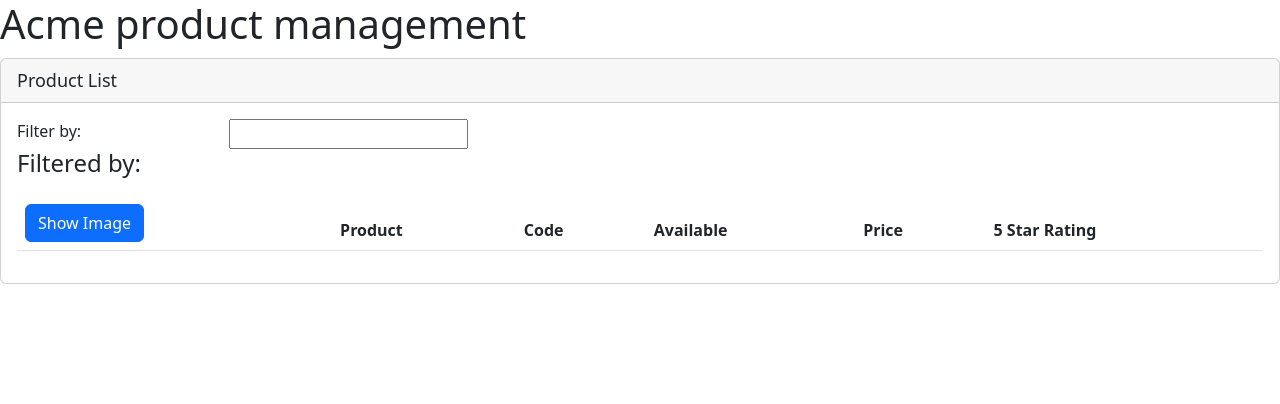
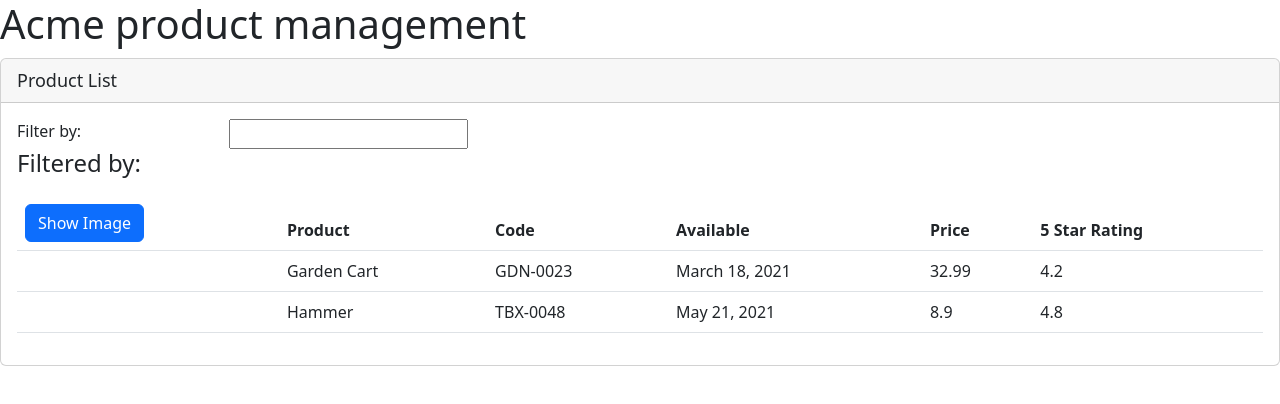
Before and after one commit to robbrownsell/APM, an Angular app: page / in a window 1280 px wide. Shown: the top 404 px of the page. Built offline with nearby package versions, Linux system fonts and the light colour scheme.

Commit message:
added products

```diff
--- a/src/app/products/product-list.component.html
+++ b/src/app/products/product-list.component.html
@@ -1,6 +1,6 @@
 <div class="card">
   <div class="card-header">
-    Product List
+    {{pageTitle}}
   </div>
 
   <div class="card-body">
@@ -16,7 +16,7 @@
       </div>
     </div>
     <div class="table-responsive">
-      <table class = "table">
+      <table class = "table" *ngIf="products.length">
         <thead>
           <tr>
             <th>
@@ -32,7 +32,14 @@
           </tr>
         </thead>
         <tbody>
-
+          <tr *ngFor="let product of products">
+            <td></td>
+            <td>{{product.productName}}</td>
+            <td>{{product.productCode}}</td>
+            <td>{{product.releaseDate}}</td>
+            <td>{{product.price}}</td>
+            <td>{{product.starRating}}</td>
+          </tr>
         </tbody>
       </table>
     </div>
--- a/src/app/products/product-list.component.ts
+++ b/src/app/products/product-list.component.ts
@@ -7,5 +7,27 @@
   }
 )
 export class ProductListComponent {
-
+  pageTitle: string = "Product List";
+  products: any[] = [
+    {
+      "productId": 2,
+      "productName": "Garden Cart",
+      "productCode": "GDN-0023",
+      "releaseDate": "March 18, 2021",
+      "description": "15 gallon capacity rolling garden cart",
+      "price": 32.99,
+      "starRating": 4.2,
+      "imageUrl": "assets/images/garden_cart.png"
+    },
+    {
+      "productId": 5,
+      "productName": "Hammer",
+      "productCode": "TBX-0048",
+      "releaseDate": "May 21, 2021",
+      "description": "Curved claw steel hammer",
+      "price": 8.9,
+      "starRating": 4.8,
+      "imageUrl": "assets/images/hammer.png"
+    }
+  ]
 }
```
